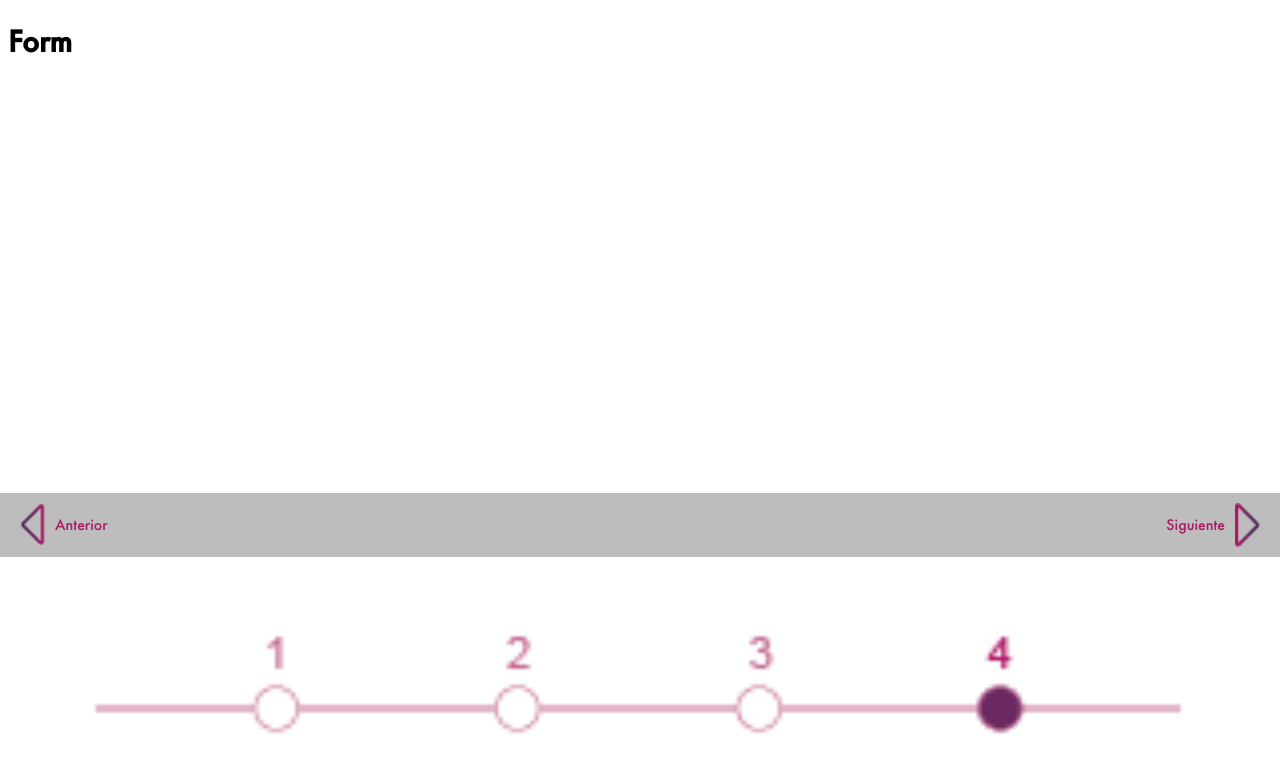
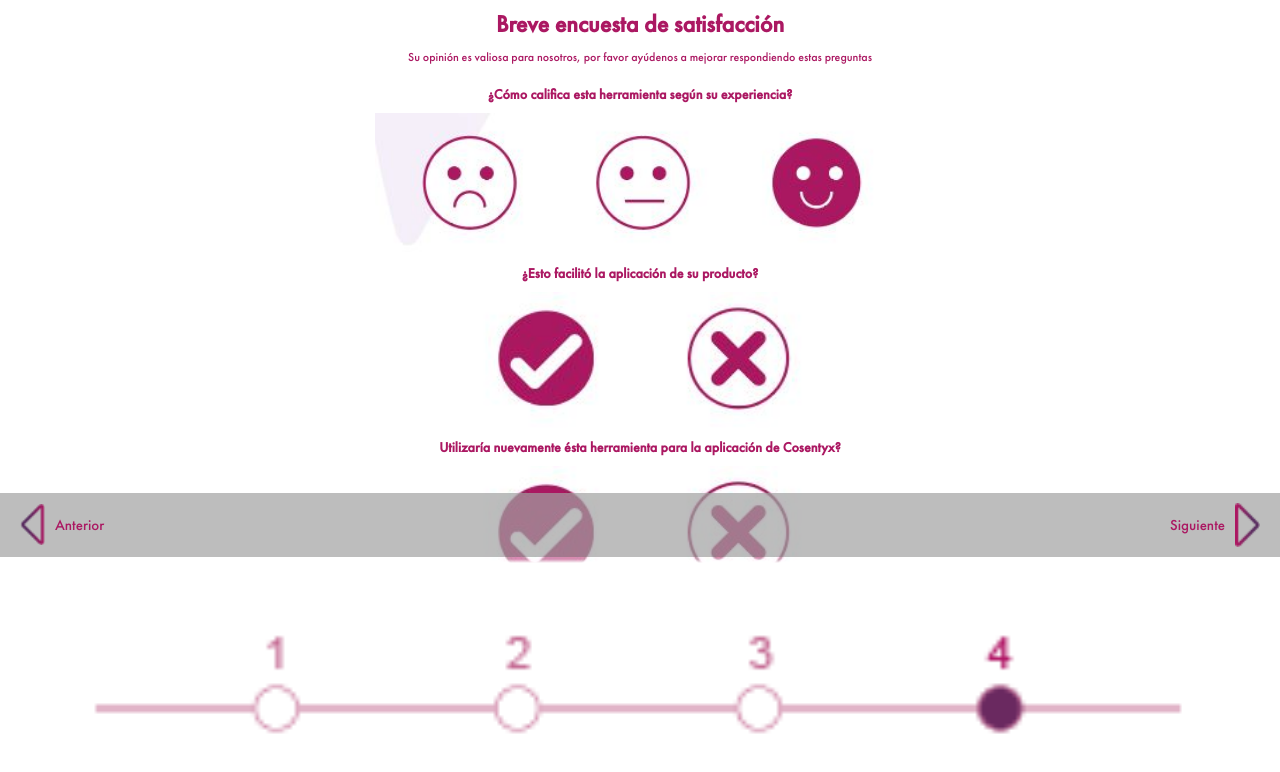
Before and after one commit to sosadiazbros/cosentyx-ar, a plain HTML site: page pages/form-page.html in a window 1280 px wide. Drawn offline with Linux system fonts and the light colour scheme.

Commit message:
last pages

```diff
--- a/pages/form-page.html
+++ b/pages/form-page.html
@@ -1,20 +1,36 @@
 <!DOCTYPE html>
 <html lang="en">
   <head>
-    <meta charset="UTF-8">
-    <meta name="viewport" content="width=device-width, initial-scale=1.0">
+    <meta charset="UTF-8" />
+    <meta name="viewport" content="width=device-width, initial-scale=1.0" />
     <link href="../styles/form-page.css" rel="stylesheet" type="text/css" />
     <title>Document</title>
   </head>
   <body>
-    <h1>Form</h1>
+    <div class="father">
+      <div class="container">
+        <h1>Breve encuesta de satisfacción</h1>
+        <p>
+          Su opinión es valiosa para nosotros, por favor ayúdenos a mejorar
+          respondiendo estas preguntas
+        </p>
+
+        <h3>¿Cómo califica esta herramienta según su experiencia?</h3>
+        <img class="imageOne" src="../assets/images/form-1.JPG"/>
+        <h3>¿Esto facilitó la aplicación de su producto?</h3>
+        <img class="imageTwo" src="../assets/images/form-2.JPG"/>
+        <h3>Utilizaría nuevamente ésta herramienta para la aplicación de Cosentyx?</h3>
+        <img class="imageTwo" src="../assets/images/form-2.JPG"/>
+      </div>
+    </div>
+
     <div class="footer-image">
       <div class="footer-arrows">
         <a href="./photo-page.html">
           <img src="../assets/images/left-arrow.png" />
           <p>Anterior</p>
         </a>
-          <a href="./form-page.html">
+        <a href="./thanks-page.html">
           <p>Siguiente</p>
           <img src="../assets/images/right-arrow.png" />
         </a>
--- a/styles/form-page.css
+++ b/styles/form-page.css
@@ -5,6 +5,43 @@
 
 body {
   font-family: Futura;
+  font-size: 12px;
+}
+
+.father {
+  display: flex;
+  justify-content: center;
+}
+
+.container {
+  display: flex;
+  flex-direction: column;
+  justify-content: center;
+  align-items: center;
+  text-align: center;
+  width: 70%;
+  color: #ab1862;
+}
+
+.container h1 {
+  margin: 0;
+}
+
+.container p {
+  margin: 10px;
+}
+
+.container h3 {
+  margin-top: 10px;
+  margin-bottom: 10px;
+}
+
+.imageOne {
+  width: 60%;
+}
+
+.imageTwo {
+  width: 40%;
 }
 
 .footer-arrows {
@@ -28,6 +65,7 @@ body {
 }
 
 .footer-arrows a p {
+  font-size: 15px;
   margin: 0px 10px 0px 10px;
 }
 
--- /dev/null
+++ b/styles/thanks-page.css
@@ -0,0 +1,40 @@
+@font-face {
+  font-family: Futura;
+  src: url("../assets/fonts/FuturaPTMedium.otf");
+}
+
+body {
+  font-family: Futura;
+}
+
+.container {
+  display: flex;
+  flex-direction: column;
+  justify-content: center;
+  align-items: center;
+  text-align: center;
+  color: #ab1862;
+}
+
+.container p {
+  width: 70%;
+  font-size: 30px;
+  line-height: 25px;
+  margin-bottom: 100px;
+  margin-top: 10px;
+}
+
+.container img {
+  width: 70%;
+}
+
+.like {
+  border: solid 1px gray;
+  border-radius: 50%;
+  width: 100px;
+  height: 100px;
+  display: flex;
+  align-items: center;
+  justify-content: center;
+  padding: 20px;
+}
```
Also changed, not shown: pages/photo-page.html (+3 -1 lines), pages/thanks-page.html (added, +19 -0 lines), styles/photo-page.css (+8 -0 lines), assets/images/form-1.JPG (added), assets/images/form-2.JPG (added), assets/logos/cosentyxbig-logo.png (added), assets/logos/like-logo.png (added). Lines whose indentation alone changed are shown as unchanged.
